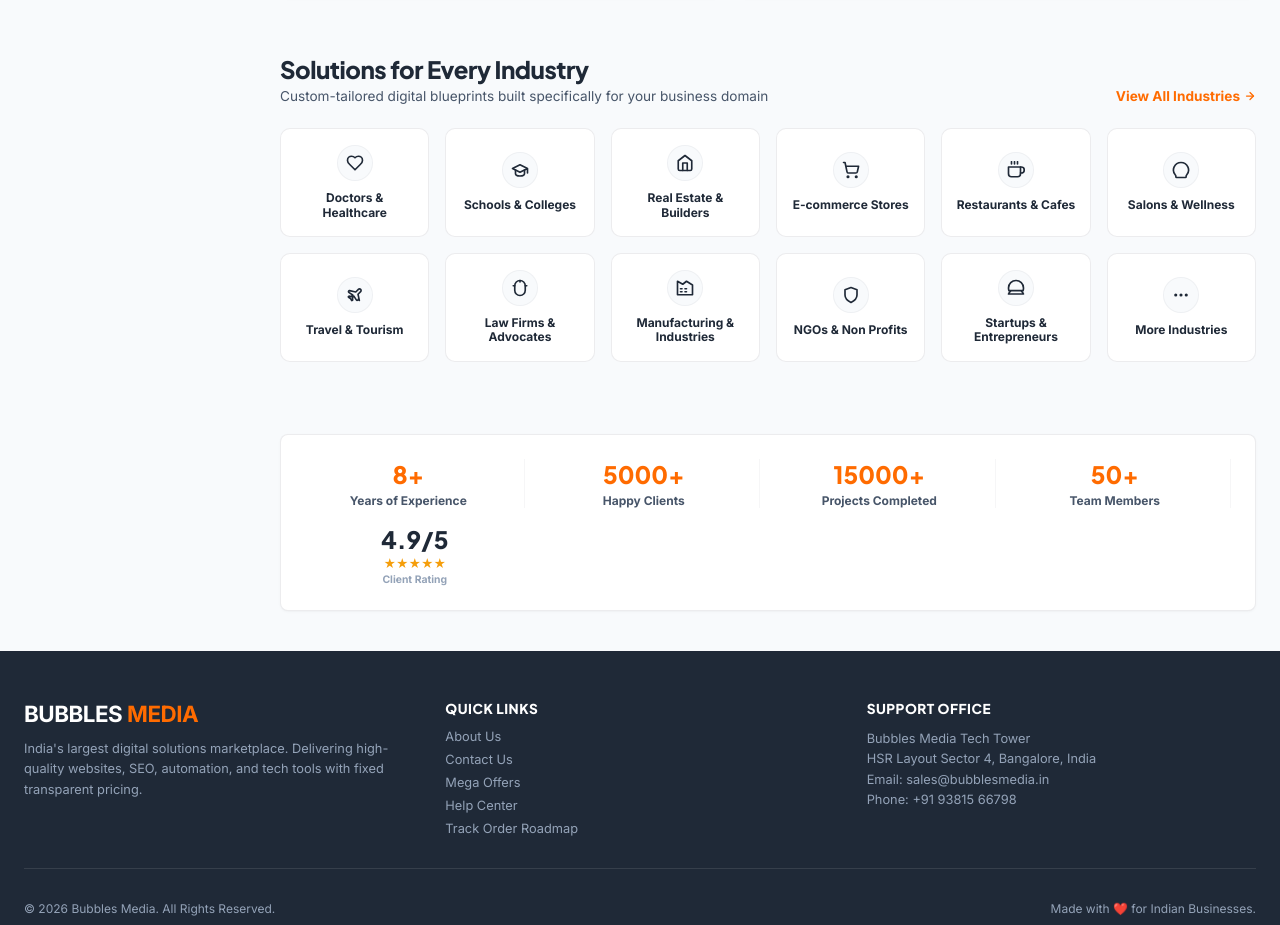
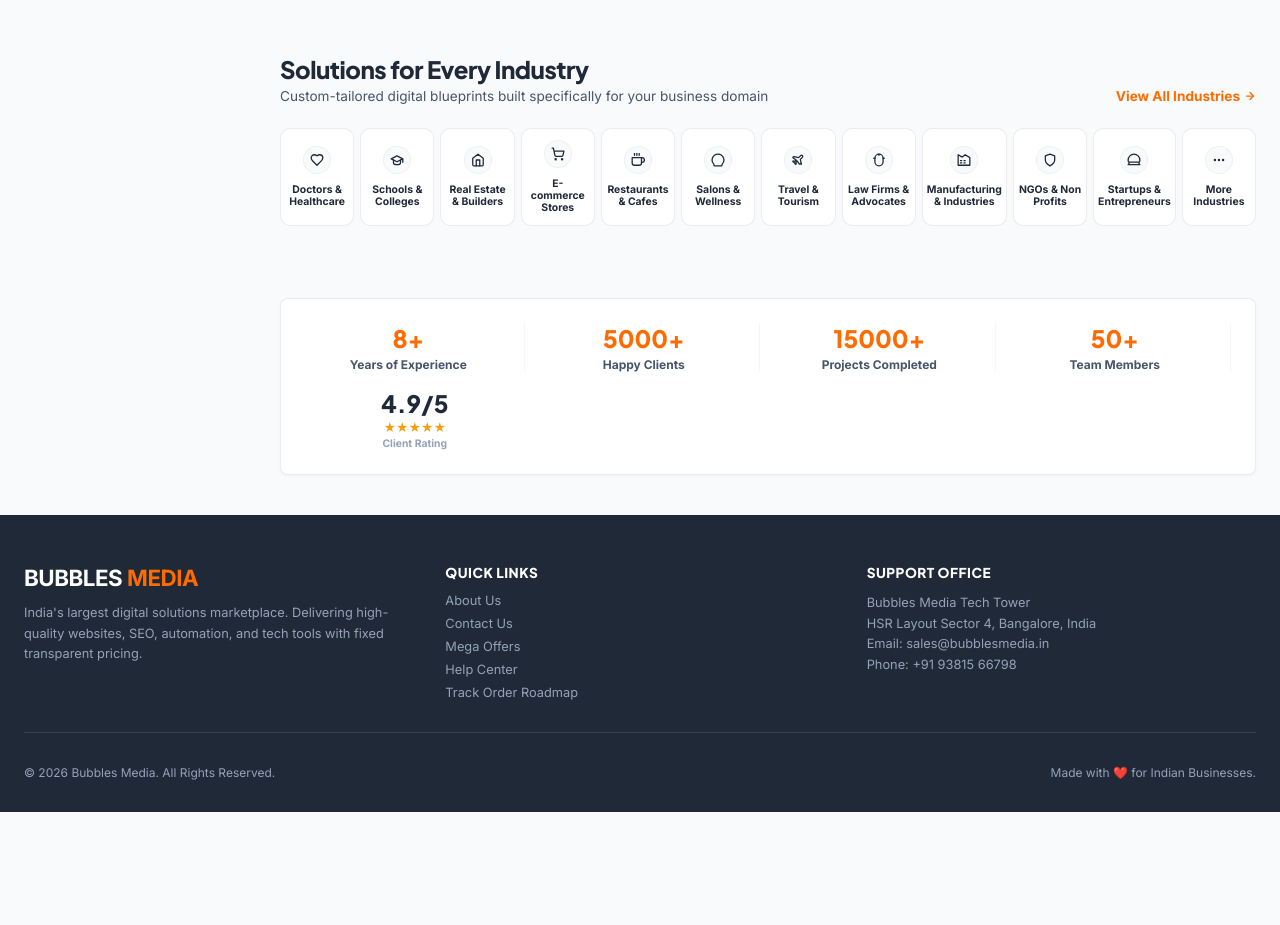
Before and after one commit to anusripvc202/BubblesMedia, a Next.js app: page / in a window 1280 px wide. Shown: the part 942-1867 px from the top of the page. After the commit the page ends 1754 px from the top, so only its background shows below. Built offline with nearby package versions, Linux system fonts and the light colour scheme.

Commit message:
Update Solutions for Every Industry to display in a single row of 12 columns on desktop

```diff
--- a/src/app/globals.css
+++ b/src/app/globals.css
@@ -386,4 +386,25 @@
     width: 100% !important;
     padding: 12px 10px !important;
   }
+  .industries-row-desktop {
+    display: grid !important;
+    grid-template-columns: repeat(12, 1fr) !important;
+    gap: 6px !important;
+  }
+  .industries-card-desktop {
+    padding: 10px 4px !important;
+    min-height: 98px !important;
+  }
+  .industries-card-desktop span {
+    font-size: 0.65rem !important;
+    line-height: 1.15 !important;
+  }
+  .industries-card-desktop div {
+    width: 28px !important;
+    height: 28px !important;
+  }
+  .industries-card-desktop svg {
+    width: 14px !important;
+    height: 14px !important;
+  }
 }
--- a/src/components/IndustriesRow.jsx
+++ b/src/components/IndustriesRow.jsx
@@ -135,7 +135,7 @@
       </div>
 
       {/* Grid of Industry blocks */}
-      <div style={{
+      <div className="industries-row-desktop" style={{
         display: 'grid',
         gridTemplateColumns: 'repeat(auto-fill, minmax(130px, 1fr))',
         gap: '16px'
@@ -144,7 +144,7 @@
           <button
             key={idx}
             onClick={() => onSelectIndustry && onSelectIndustry(ind.name)}
-            className="hover-card"
+            className="hover-card industries-card-desktop"
             style={{
               background: 'var(--bg-white)',
               border: '1px solid var(--border-color)',
```
